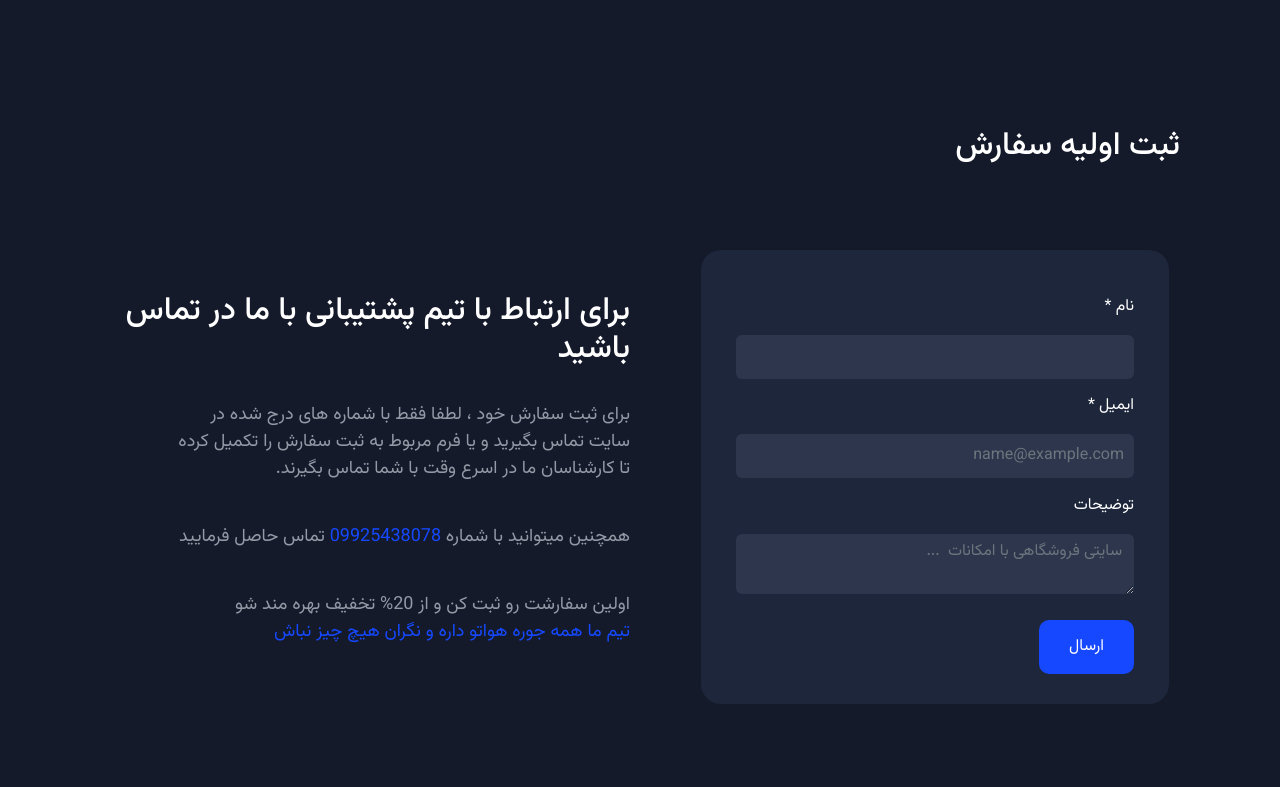
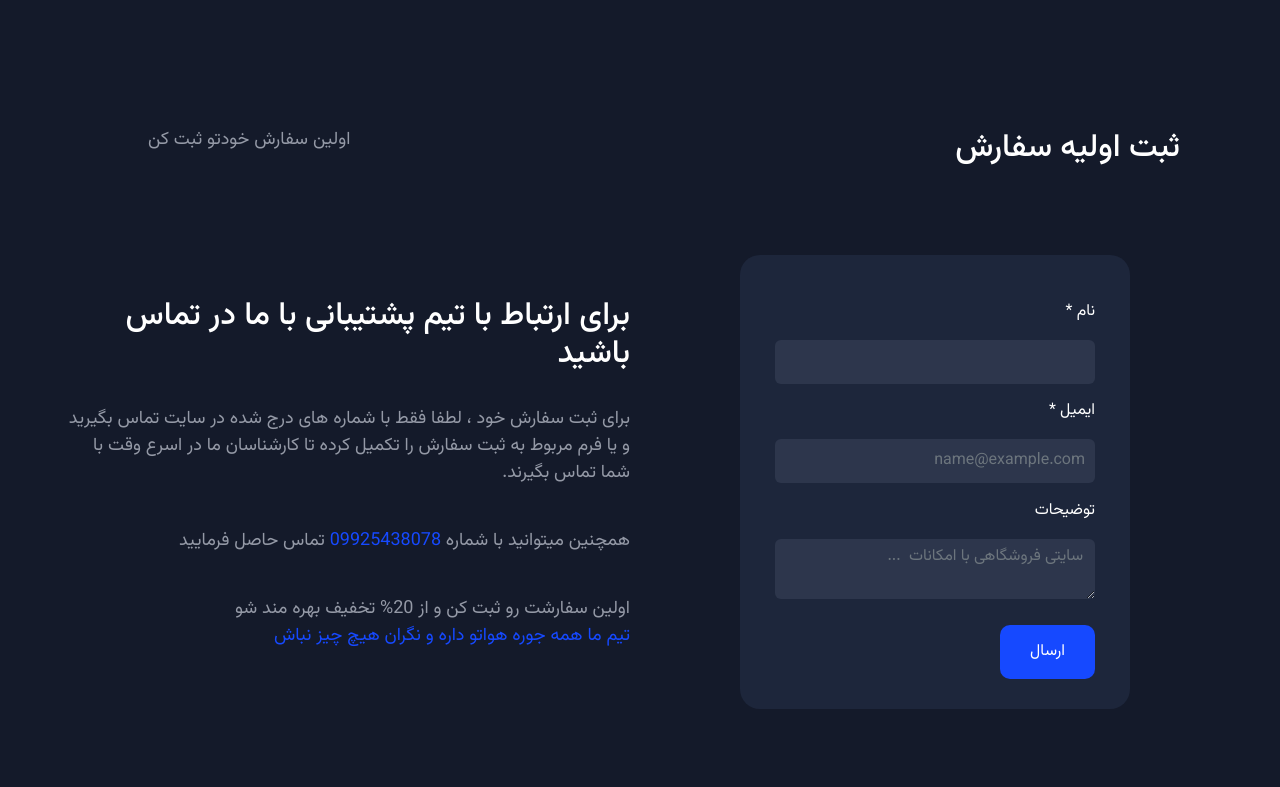
Before and after one commit to Amiraliansaripour/PerfectCodeNew, a React (Create React App) app: page / in a window 1280 px wide. Shown: the part 1980-2767 px from the top of the page. Built offline with nearby package versions, Linux system fonts and the light colour scheme.

Commit message:
fix many bug fixed in home page

```diff
--- a/src/Responsive.css
+++ b/src/Responsive.css
@@ -72,7 +72,8 @@
         height: 300px !important;
     }
 
-    /*  */
+    /* */
+
 }
 
 @media only screen and (max-width: 768px) {
--- a/src/components/Home/Comments/Comments.css
+++ b/src/components/Home/Comments/Comments.css
@@ -7,6 +7,26 @@
     flex-direction: column;
     color: #fff;
 }
+.comment-title {
+    display: flex;
+    align-items: center;
+    flex-direction: row-reverse;
+    justify-content: space-between;
+    width: 100%;
+}
+
+.comment-title h2 {
+    /* padding: 10px; */
+    width: 100%;
+}
+
+
+.comment-title div p {
+    text-align: right;
+    width: 60%;
+    color: var(--sec-color);
+}
+
 
 .comments h2 {
     width: 100%;
@@ -85,7 +105,14 @@
         font-size: 20px;
     }
 }
-
+@media only screen and (max-width: 992px) {
+    .comments h2 {
+        padding: 0;
+    }
+    .comment-slide-decription p{
+        font-size: 16px;
+    }
+}
 
 .comment-slide .comment-slide-title {
     width: 100%;
@@ -143,7 +170,7 @@
     justify-content: center;
     align-items: center;
     width: 100%;
-    height: 65%;
+    height: fit-content;
     padding: 20px;
     text-align: right;
 }
--- a/src/components/Home/Comments/Comments.jsx
+++ b/src/components/Home/Comments/Comments.jsx
@@ -48,8 +48,15 @@ const Comments = () => {
     };
     return (
         <section className="comments" ref={parallax.ref} style={{ filter: parallaxFooter ? 'blur(4px)' : 'blur(0)' }}>
-            <h2>نظرات کسب و کار ها</h2>
-
+            {/* <h2>نظرات کسب و کار ها</h2> */}
+            <div className="comment-title d-flex justify-content-center justify-content-lg-between">
+                <div>
+                    <h2 className='mb-4 mb-lg-0'>نظرات کاربران</h2>
+                </div>
+                <div>
+                    <p className='w-100 ms-4 d-none d-lg-block'>نظرات رو بخون و تصمیم بگیر</p>
+                </div>
+            </div>
             <div className="comment-slider">
                 {/* slider btn  */}
                 <div className="comment-slider-btn">
--- a/src/components/Home/Hero/Hero.jsx
+++ b/src/components/Home/Hero/Hero.jsx
@@ -23,8 +23,8 @@ const Hero = () => {
                         ما در تیم پرفکت کد قصد داریم با بروز ترین امکانات موجود سایت شمارو طراحی کنیم و به کسب و کار شما رونق ببخشیم ، تیم خبره ما هر آنچیزی که شما نیاز داشته باشید رو براتون خلق میکنه فقط کافیه روی دکمه زیر بزنی تا به صورت رایگان مشاوره بگیری.
                     </strong>
                     <div className="join-btn">
-                        <Link to="/" className="btn-hover">تیم پرفکت </Link>
-                        <Link to="/" className="btn-active">مشاوره اختصاصی</Link>
+                        <Link to="tel:09925438078" className="btn-hover">تماس با مشاور</Link>
+                        <Link to="/contact" className="btn-active">مشاوره اختصاصی</Link>
                     </div>
                 </div>
                 <div className="content-image"  ref={parallax1.ref} >
--- a/src/components/Home/OrderForm/OrderForm.css
+++ b/src/components/Home/OrderForm/OrderForm.css
@@ -6,9 +6,25 @@
     flex-direction: column;
     color: #fff;
 }
+.order-title {
+    display: flex;
+    align-items: center;
+    flex-direction: row-reverse;
+    justify-content: space-between;
+    padding: 0 100px;
+    width: 100%;
+}
 
-.order-containar>h2 {
-    padding: 0 100px 0 0;
+.order-title h2 {
+    /* padding: 10px; */
+    width: 100%;
+}
+
+
+.order-title div p {
+    text-align: right;
+    width: 60%;
+    color: var(--sec-color);
 }
 
 .contact-form {
@@ -89,7 +105,7 @@
 }
 
 .cantact-details p {
-    width: 80%;
+    width: 100%;
     font-size: 18px;
     color: var(--sec-color);
 }
@@ -109,7 +125,6 @@
 
     .cantact-details {
         text-align: right;
-        align-items: center;
         justify-content: center;
         width: 90%;
     }
@@ -126,3 +141,13 @@
         padding: 35px 5px;
     }
 }
+
+@media only screen and (max-width: 970px) {
+    .services-title {
+        justify-content: center;
+    }
+
+    .services-title div p {
+        display: none;
+    }
+}
--- a/src/components/Home/OrderForm/OrderForm.jsx
+++ b/src/components/Home/OrderForm/OrderForm.jsx
@@ -3,10 +3,17 @@ import './OrderForm.css'
 const OrderForm = () => {
     return (
         <section className="order-containar">
-            <h2 className='text-end w-100 mb-lg-0 mb-5'>ثبت اولیه سفارش</h2>
-            <section className="contact-form">
+            <div className="order-title d-flex justify-content-center justify-content-lg-between">
+                <div>
+                    <h2 className='mb-4 mb-lg-0'>ثبت اولیه سفارش</h2>
+                </div>
+                <div>
+                    <p className='w-100 ms-4 d-none d-lg-block'>اولین سفارش خودتو ثبت کن</p>
+                </div>
+            </div>
+            <section className="contact-form w-100">
                 <div className="order-form">
-                    <form>
+                    <form className='w-md-75 w-75'>
                         <div className="form-group custom-form">
                             <label for="name">* نام</label>
                             <input type="text" className="form-control mt-3" id="name" placeholder="" />
@@ -23,9 +30,9 @@ const OrderForm = () => {
                     </form>
                 </div>
                 <div className="cantact-details">
-                    <h2 className='me-5 me-md-0'>برای ارتباط با تیم پشتیبانی با ما در تماس باشید</h2>
+                    <h2 className=''>برای ارتباط با تیم پشتیبانی با ما در تماس باشید</h2>
                     <p>برای ثبت سفارش خود ، لطفا فقط با شماره های درج شده در سایت تماس بگیرید و یا فرم مربوط به ثبت سفارش را تکمیل کرده تا کارشناسان ما در اسرع وقت با شما تماس بگیرند.</p>
-                    <p>همچنین میتوانید با شماره <span style={{ color: "#1649FF" }}>09925438078</span> تماس حاصل فرمایید</p>
+                    <p>همچنین میتوانید با شماره <a href='tel:09925438078' style={{ color: "#1649FF" }}>09925438078</a> تماس حاصل فرمایید</p>
                     <p>اولین سفارشت رو ثبت کن و از  20% تخفیف بهره مند شو<br /><span style={{ color: '#1649FF' }}> تیم ما همه جوره هواتو داره و نگران هیچ چیز نباش</span></p>
 
                 </div>
--- a/src/components/Home/Samples/Samples.jsx
+++ b/src/components/Home/Samples/Samples.jsx
@@ -42,8 +42,8 @@ const Samples = () => {
   };
   return (
     <section className="samples" ref={parallax.ref}>
-      <div className="sample-title mb-5">
-        <h2>نمونه کار ها</h2>
+      <div className="sample-title mb-5 flex-column flex-lg-row-reverse">
+        <h2 className='mb-4 mb-lg0'>نمونه کار ها</h2>
         <Link to="/samples" className="btn-active">دیدن همه نمونه کارها</Link>
       </div>
 
```
Also changed, not shown: 1 other file (tests, documents, lock files or other folders).
